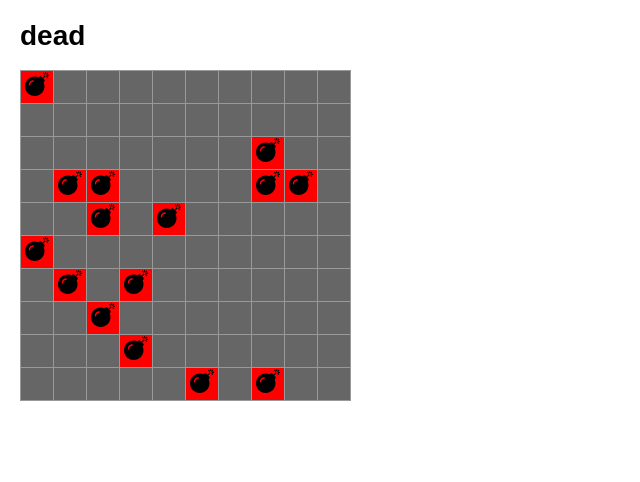
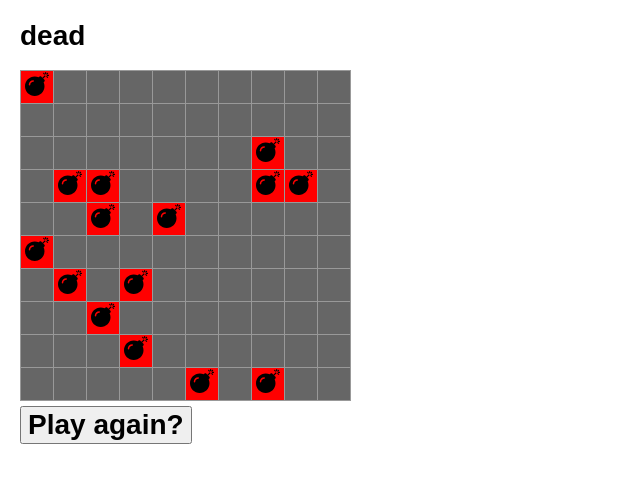
Before and after one commit to dylance/Minesweeper-React, a React (Create React App) app: page / in a window 1280 px wide. Both pictures are taken after a click on the button 37 px from the left and 86 px from the top of the page. Shown: the top 482 px of the page, without its empty margins (0-640 px from the left). Built offline with nearby package versions, Linux system fonts and the light colour scheme.

Commit message:
added window refresh button after game is over

```diff
--- /dev/null
+++ b/src/Button.css
@@ -0,0 +1,6 @@
+button {
+  font: 14px "Century Gothic", Futura, sans-serif;
+  font-weight: bold;
+  margin-top: 5px;
+  font-size: 2em;
+}
--- a/src/components/App.jsx
+++ b/src/components/App.jsx
@@ -1,6 +1,7 @@
 import React, { Component } from "react";
 
 import Board from "./Board";
+import PlayAgain from "./PlayAgain";
 import grid from "../utils/fillBoard";
 
 class App extends Component {
@@ -48,6 +49,10 @@ class App extends Component {
     });
   };
 
+  startAgain = () => {
+    return <div>Hello</div>
+  }
+
   componentDidUpdate() {
     if (this.state.status !== "won") {
       this.checkWin(this.state.grid);
@@ -73,6 +78,7 @@ class App extends Component {
           status={this.state.status}
           setFlag={this.setFlag}
         />
+      <PlayAgain aliveOrNot={this.state.status} />
       </div>
     );
   }
--- /dev/null
+++ b/src/components/PlayAgain.js
@@ -0,0 +1,22 @@
+import React, {Component} from "react";
+import '../Button.css';
+
+class PlayAgain extends Component {
+  refreshPage = () => {
+    window.location.reload();
+  }
+
+  render() {
+  if (this.props.aliveOrNot != "alive") {
+    return(
+      <div>
+        <button onClick={this.refreshPage}>Play again?</button>
+      </div>
+    );
+  } else {
+    return null;
+  }
+}
+}
+
+export default PlayAgain;
```
Also changed, not shown: 1 other file (tests, documents, lock files or other folders).
